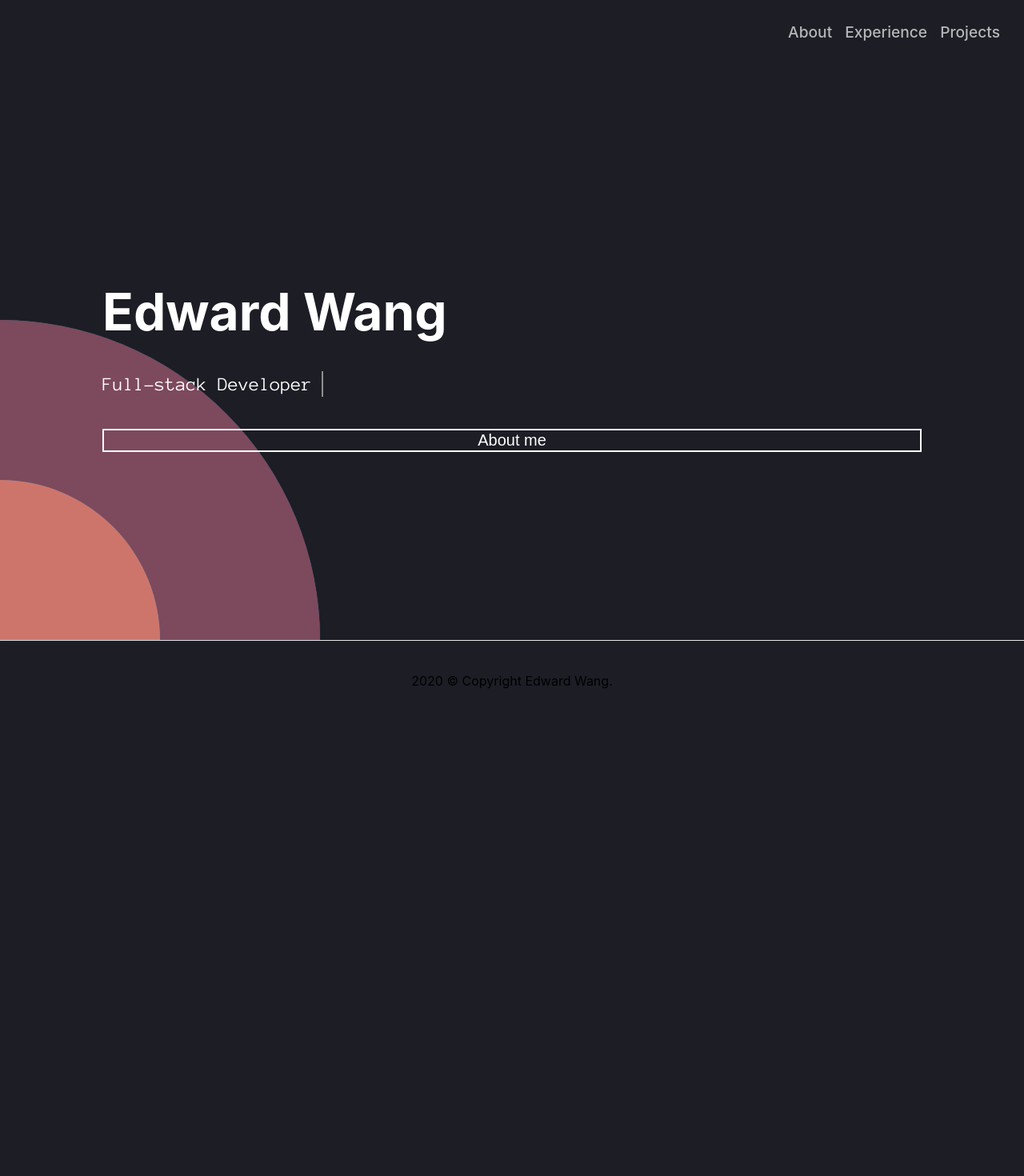
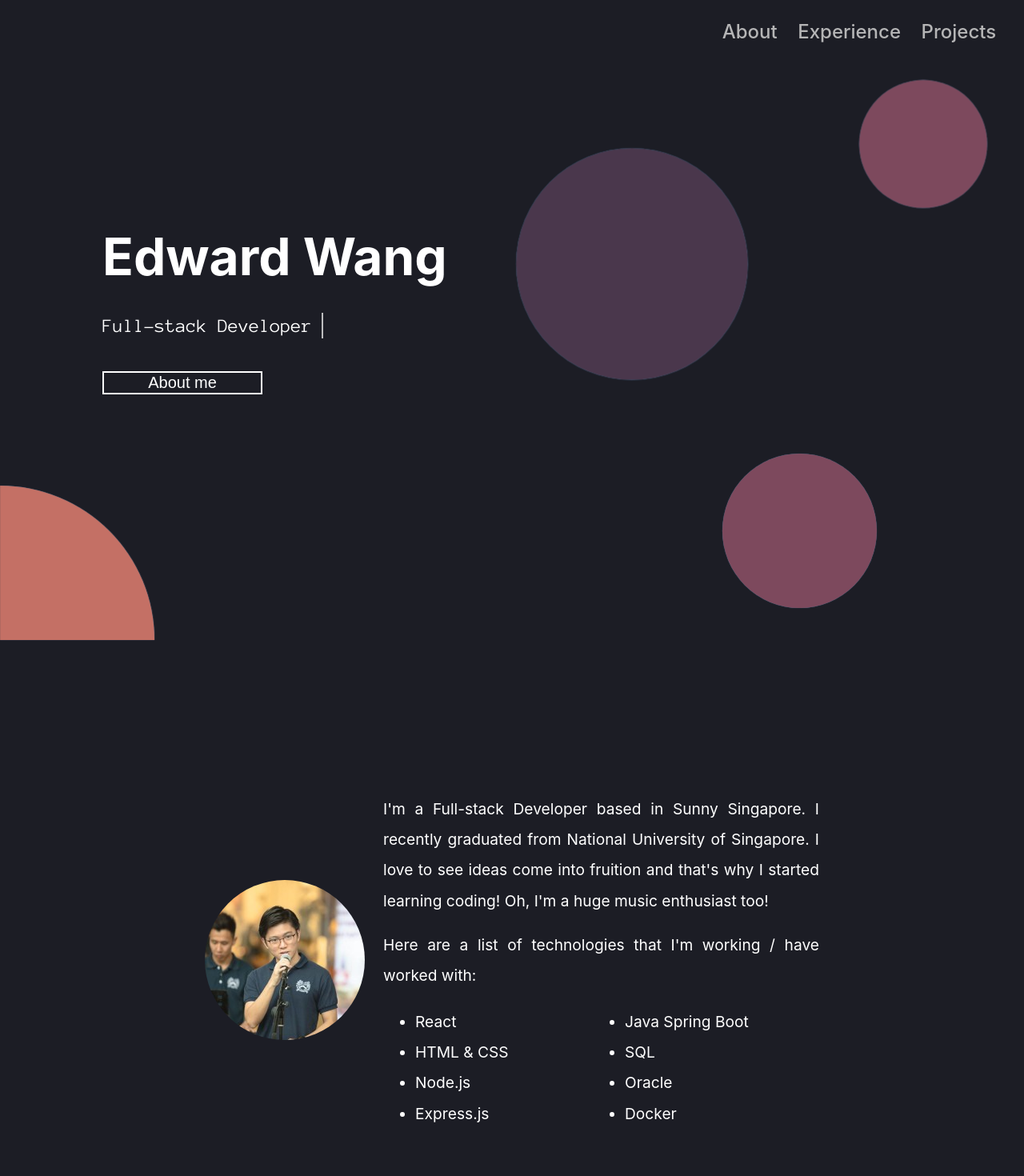
Before and after one commit to wardzxzxc/portfolio-front, a Next.js app: page / in a window 1280 px wide. Shown: the top 1470 px of the page at 80% size. Before the commit the page ends 900 px from the top, so only its background shows below. Built offline with nearby package versions, Linux system fonts and the light colour scheme.

Commit message:
fixed nav bar and added new hyper links

```diff
--- /dev/null
+++ b/components/AboutSection.js
@@ -0,0 +1,100 @@
+import styled from "styled-components";
+import { Element } from "react-scroll";
+
+export const AboutSection = (props) => {
+  return (
+    <MainContainer name="aboutSection">
+      <ProfilePic src="/images/ProfilePic.jpg" />
+      <WriteUp>
+        <Description>
+          I'm a Full-stack Developer based in Sunny Singapore. I recently
+          graduated from National University of Singapore. I love to see ideas
+          come into fruition and that's why I started learning coding! Oh, I'm a
+          huge music enthusiast too!
+        </Description>
+        <Description>
+          Here are a list of technologies that I'm working / have worked with:
+          <Technologies>
+            <li>React</li>
+            <li>HTML & CSS</li>
+            <li>Node.js</li>
+            <li>Express.js</li>
+            <li>Java Spring Boot</li>
+            <li>SQL</li>
+            <li>Oracle</li>
+            <li>Docker</li>
+          </Technologies>
+        </Description>
+      </WriteUp>
+    </MainContainer>
+  );
+};
+
+const Technologies = styled.ul`
+  columns: 2;
+  @media (max-width: 600px) and (min-width: 320px) {
+    text-align: left !important;
+    margin: 5% 5%;
+  }
+`;
+
+const Description = styled.div`
+  font-size: 1.2em;
+  margin-bottom: 3%;
+  margin-top: 0px;
+  font-weight: 400;
+  @media (max-width: 600px) and (min-width: 320px) {
+    font-size: 1em;
+    line-height: 1.7em;
+  }
+  @media (min-width: 1025px) {
+    font-size: 1.2em;
+    line-height: 2em;
+  }
+  @media (min-width: 1441px) {
+    font-size: 1.6em;
+    line-height: 2em;
+  }
+`;
+
+const WriteUp = styled.div`
+  display: flex;
+  flex-direction: column;
+  text-align: justify;
+  @media (max-width: 600px) and (min-width: 320px) {
+    margin: 5% 3% 0 3%;
+  }
+  @media (min-width: 600px) {
+    margin: 5% 0 0 3%;
+  }
+`;
+
+const ProfilePic = styled.img`
+  border-radius: 50%;
+  height: auto;
+  width: auto;
+  @media (max-width: 600px) {
+    height: 30%;
+  }
+`;
+
+const MainContainer = styled(Element)`
+  display: flex;
+  flex-direction: row;
+  align-items: center;
+  color: white;
+  justify-content: space-around;
+  height: 100vh;
+  min-height: 100vh;
+  @media (max-width: 600px) and (min-width: 320px) {
+    flex-direction: column;
+    align-items: center;
+    justify-content: center;
+  }
+  @media (min-width: 600px) and (max-width: 1024px) {
+    width: 90%;
+  }
+  @media (min-width: 1025px) {
+    width: 60%;
+  }
+`;
--- a/components/Footer.js
+++ b/components/Footer.js
@@ -11,4 +11,5 @@ const MainContainer = styled.footer`
   display: flex;
   justify-content: center;
   align-items: center;
+  color: white;
 `;
--- a/components/IntroductionSection.js
+++ /dev/null
@@ -1,140 +0,0 @@
-import styled, { keyframes } from "styled-components";
-import { TransparentButton } from "../components/TransparentButton";
-import { RippleEffectAnimation } from "../components/RippleEffectAnimation";
-import { colors } from "../utils/constants/colors";
-
-export const IntroductionSection = (props) => {
-  return (
-    <MainContainer>
-      <RippleEffectAnimation />
-      <WriteUp>
-        <Name>Edward Wang</Name>
-        <Role>Full-stack Developer</Role>
-        <TransparentButton text="About me" />
-      </WriteUp>
-      {/* <ProfilePic src="/images/ProfilePic.jpg" alt="Avatar" /> */}
-    </MainContainer>
-  );
-};
-
-const WriteUp = styled.div`
-  display: flex;
-  flex-direction: column;
-  flex: 5;
-  justify-content: center;
-  @media (max-width: 600px) {
-    text-align: center;
-    height: 20%;
-  }
-  z-index: 2;
-`;
-
-const Name = styled.h1`
-  color: ${colors.mainHeader};
-  font-size: 4em;
-  @media only screen and (min-width: 600px) {
-    line-height: 1em;
-  }
-`;
-
-const TypeWriterFront = keyframes`
-  from {
-    width: 0;
-  }
-
-  to {
-    width: 11.5em;
-  }
-`;
-
-const BlinkTextCursor = keyframes`
-  from {
-    border-right-color: ${colors.mainHeader};
-  }
-  to {
-    border-right-color: transparent;
-  }
-`;
-
-const Role = styled.div`
-  color: ${colors.mainHeader};
-  margin-top: 0px;
-  margin-bottom: 5vh;
-  font-family: "Anonymous Pro", monospace;
-  font-size: 1.5em;
-  overflow: hidden;
-  border-right: 2px solid ${colors.mainHeader};
-  width: 11.5em;
-  white-space: nowrap;
-  animation: ${TypeWriterFront} 4s steps(44, end) 500ms 1 normal both,
-    ${BlinkTextCursor} 400ms steps(44, end) infinite normal;
-  @media (max-width: 600px) {
-    width: 100%;
-    align-self: center;
-  }
-`;
-
-const RotateY = keyframes`
-to {
-  transform: rotateY(360deg);
-}
-`;
-
-const ProfilePic = styled.img`
-  flex: 1;
-  border-radius: 50%;
-  height: 210px;
-  width: 210px;
-  animation: ${RotateY} 1s linear;
-  &:hover {
-    transform: rotateY(360deg);
-    transition: transform 0.8s ease-in-out;
-  }
-`;
-
-const MainContainer = styled.div`
-  display: flex;
-  flex-direction: row;
-  align-items: center;
-  width: 80%;
-  overflow: hidden;
-  @media (max-width: 600px) {
-    flex-direction: column;
-    align-items: center;
-  }
-  height: 90vh;
-`;
-
-// const Technologies = styled.ul`
-//   columns: 2;
-//   @media (max-width: 600px) {
-//     text-align: left !important;
-//     margin: 5% 5%;
-//   }
-// `;
-
-// const Description = styled.div`
-//   color: #324e7b;
-//   font-size: 1.2rem;
-//   margin-bottom: 3%;
-//   margin-top: 0px;
-//   font-weight: 400;
-// `;
-
-// const WriteUp = styled.div`
-//   display: flex;
-//   justify-content: center;
-//   flex-direction: column;
-//   text-align: justify;
-//   text-justify: inter-word;
-//   margin-top: 5%;
-//   @media (max-width: 960px) {
-//     margin: 5% 5%;
-//   }
-//   @media (max-width: 600px) {
-//     text-align: center;
-//     margin: 5% 5%;
-//   }
-// `;
-
-export default IntroductionSection;
--- /dev/null
+++ b/components/LandingSection.js
@@ -0,0 +1,95 @@
+import styled, { keyframes } from "styled-components";
+import { TransparentButton } from "./TransparentButton";
+import { RippleEffectAnimation } from "./RippleEffectAnimation";
+import { Link } from "react-scroll";
+import { colors } from "../utils/constants/colors";
+
+export const LandingSection = (props) => {
+  return (
+    <MainContainer>
+      <RippleEffectAnimation />
+      <Name>Edward Wang</Name>
+      <Role>Full-stack Developer</Role>
+      <Link
+        activeClass="active"
+        to="aboutSection"
+        spy={true}
+        smooth={true}
+        duration={1000}
+      >
+        <ButtonWrapper>
+          <TransparentButton text="About me" />
+        </ButtonWrapper>
+      </Link>
+    </MainContainer>
+  );
+};
+
+const ButtonWrapper = styled.div`
+  width: 200px;
+`;
+
+const Name = styled.h1`
+  color: ${colors.mainHeader};
+  font-size: 4em;
+  margin-top: 0 !important;
+  z-index: 2;
+  @media (max-width: 768px) and (min-width: 320px) {
+    line-height: 1em;
+  }
+  @media (min-width: 1441px) {
+    font-size: 7em;
+  }
+`;
+
+const TypeWriterFront = keyframes`
+  from {
+    width: 0;
+  }
+
+  to {
+    width: 11.5em;
+  }
+`;
+
+const BlinkTextCursor = keyframes`
+  from {
+    border-right-color: ${colors.mainHeader};
+  }
+  to {
+    border-right-color: transparent;
+  }
+`;
+
+const Role = styled.div`
+  color: ${colors.mainHeader};
+  margin-top: 0px;
+  margin-bottom: 5vh;
+  font-family: "Anonymous Pro", monospace;
+  font-size: 1.5em;
+  overflow: hidden;
+  border-right: 2px solid ${colors.mainHeader};
+  width: 11.5em;
+  white-space: nowrap;
+  z-index: 2;
+  animation: ${TypeWriterFront} 4s steps(44, end) 500ms 1 normal both,
+    ${BlinkTextCursor} 400ms steps(44, end) infinite normal;
+  @media (max-width: 768px) and (min-width: 320px) {
+    font-size: 1.2em;
+  }
+`;
+
+const MainContainer = styled.section`
+  display: flex;
+  flex-direction: column;
+  justify-content: center;
+  height: 100vh;
+  min-height: 100vh;
+  width: 80%;
+  @media (max-width: 600px) and (min-width: 320px) {
+    text-align: center;
+    align-items: center;
+  }
+`;
+
+export default LandingSection;
--- a/components/NavBar.js
+++ b/components/NavBar.js
@@ -2,6 +2,7 @@ import styled from "styled-components";
 import { FontAwesomeIcon } from "@fortawesome/react-fontawesome";
 import { faBars } from "@fortawesome/free-solid-svg-icons";
 import { colors } from "../utils/constants/colors";
+import { Link } from "react-scroll";
 
 export const NavBar = (props) => {
   const { closeDropdown, openDropdown, isDropdownVisible } = props;
@@ -9,7 +10,15 @@ export const NavBar = (props) => {
   return (
     <MainContainer>
       <NavBarWrapper>
-        <NavBarLink href="#About">About</NavBarLink>
+        <NavBarLink
+          activeClass="active"
+          to="aboutSection"
+          spy={true}
+          smooth={true}
+          duration={1000}
+        >
+          About
+        </NavBarLink>
         <NavBarLink href="#Skills">Experience</NavBarLink>
         <NavBarLink href="#Projects">Projects</NavBarLink>
         <HamburgerIcon
@@ -26,7 +35,7 @@ export const NavBar = (props) => {
 
 const HamburgerIcon = styled(FontAwesomeIcon)`
   display: none;
-  @media (max-width: 600px) {
+  @media (max-width: 768px) {
     display: block;
     width: 25px;
   }
@@ -39,8 +48,11 @@ const MainContainer = styled.div`
   align-items: center;
   height: 10vh;
   padding: 0 22px;
-  @media (max-width: 600px) {
-    z-index: -1;
+  overflow: hidden;
+  position: fixed;
+  top: 0;
+  @media (max-width: 768px) {
+    z-index: 2;
   }
 `;
 
@@ -49,18 +61,19 @@ const NavBarWrapper = styled.div`
   display: flex;
 `;
 
-const NavBarLink = styled.a`
+const NavBarLink = styled(Link)`
   color: ${colors.inactiveLinkColor};
   text-decoration: none;
-  font-size: 1.2rem;
+  font-size: 1.5rem;
   opacity: 0.9;
-  padding: 0 0.5rem;
+  padding: 0 0.8rem;
   font-weight: 500;
+  z-index: 5;
   &:hover {
-    text-decoration: underline;
+    text-decoration: none;
     color: ${colors.activeLinkColor};
   }
-  @media (max-width: 600px) {
+  @media (max-width: 768px) {
     display: none;
   }
 `;
--- a/components/RightNav.js
+++ b/components/RightNav.js
@@ -1,4 +1,5 @@
 import styled from "styled-components";
+import { Link } from "react-scroll";
 import { colors } from "../utils/constants/colors";
 import { FontAwesomeIcon } from "@fortawesome/react-fontawesome";
 import { faTimes } from "@fortawesome/free-solid-svg-icons";
@@ -17,9 +18,35 @@ export const SideModal = (props) => {
           }}
         />
       </IconWrapper>
+      <NavLinksContainer>
+        <NavLink
+          activeClass="active"
+          to="aboutSection"
+          spy={true}
+          smooth={true}
+          duration={1000}
+        >
+          About
+        </NavLink>
+        <NavLink>Experience</NavLink>
+        <NavLink>Projects</NavLink>
+      </NavLinksContainer>
     </MainContainer>
   );
 };
+
+const NavLinksContainer = styled.div`
+  display: flex;
+  flex-direction: column;
+  align-items: center;
+`;
+
+const NavLink = styled(Link)`
+  color: white;
+  text-align: center;
+  font-size: 1.6em;
+  margin: 5% 0;
+`;
 
 const IconWrapper = styled.div`
   margin-top: 30px;
@@ -28,13 +55,13 @@ const IconWrapper = styled.div`
 
 const MainContainer = styled.div`
   display: none;
-  @media (max-width: 600px) {
+  @media (max-width: 768px) {
     height: 100%;
     background-color: ${colors.backgroundColor};
     display: flex;
     flex-direction: column;
-    z-index: 1;
     position: fixed;
+    overflow: auto;
     top: 0;
     right: 0;
     box-shadow: 5px 10px 18px black;
@@ -42,6 +69,7 @@ const MainContainer = styled.div`
     transform: ${(props) =>
       props.isVisible ? "translateX(0)" : "translateX(100%)"};
     transition: transform 0.3s ease-in-out;
+    z-index: 3;
   }
 `;
 
--- a/components/RippleEffectAnimation.js
+++ b/components/RippleEffectAnimation.js
@@ -4,7 +4,9 @@ export const RippleEffectAnimation = (props) => {
   return (
     <RippleBackground>
       <SmallCircle />
+      <FullCircle />
       <MediumCircle />
+      <LargeCycle />
     </RippleBackground>
   );
 };
@@ -27,19 +29,62 @@ const RippleEffect = keyframes`
   }
 `;
 
+const RippleInverseEffect = keyframes`
+  0%{
+    transform: scale(1.0);
+  }
+
+  50%{
+    transform: scale(0.8);
+  }
+
+  100%{
+    transform: scale(1.0);
+  }
+`;
+
 const MediumCircle = styled.div`
-  width: 400px;
-  height: 400px;
-  left: 0px;
-  bottom: 0px;
+  width: 200px;
+  height: 200px;
   position: absolute;
-  border-radius: 0 400px 0 0;
+  bottom: 5%;
+  border-radius: 100px 100px;
   background: #97566c;
   animation: ${RippleEffect} 10s infinite;
   box-shadow: 0px 0px 1px 0px #508fb9;
   opacity: 0.8;
-  transform-origin: bottom left;
-  z-index: 1;
+  transform-origin: bottom right;
+  @media (max-width: 600px) and (min-width: 320px) {
+    width: 70px;
+    height: 140px;
+    border-radius: 70px 0 0 70px;
+    right: 0px;
+  }
+  @media (min-width: 600px) {
+    left: 70%;
+  }
+`;
+
+const FullCircle = styled.div`
+  position: absolute;
+  border-radius: 150px 150px;
+  background-color: #503b52;
+  animation: ${RippleEffect} 10s infinite;
+  box-shadow: 0px 0px 1px 0px #508fb9;
+  width: 300px;
+  height: 300px;
+  bottom: 40%;
+  opacity: 0.9;
+  @media (max-width: 600px) and (min-width: 320px) {
+    width: 150px;
+    height: 300px;
+    border-radius: 150px 0 0 150px;
+    transform-origin: right;
+    right: 0px;
+  }
+  @media (min-width: 600px) {
+    left: 50%;
+  }
 `;
 
 const SmallCircle = styled.div`
@@ -54,5 +99,20 @@ const SmallCircle = styled.div`
   bottom: 0px;
   opacity: 0.9;
   transform-origin: bottom left;
-  z-index: 2;
 `;
+
+const LargeCycle = styled.div`
+  @media (min-width: 1200px) {
+    width: 200px;
+    height: 200px;
+    position: absolute;
+    bottom: 5%;
+    border-radius: 100px 100px;
+    background: #97566c;
+    animation: ${RippleEffect} 10s infinite;
+    box-shadow: 0px 0px 1px 0px #508fb9;
+    opacity: 0.8;
+    right: 2%;
+    top: 10%;
+  }
+`;
--- a/components/TransparentButton.js
+++ b/components/TransparentButton.js
@@ -17,4 +17,6 @@ const ButtonText = styled.div`
 const MainContainer = styled.button`
   background-color: transparent;
   border: 2px solid ${colors.activeLinkColor};
+  width: 100%;
+  z-index: 2;
 `;
--- a/package.json
+++ b/package.json
@@ -15,6 +15,7 @@
     "next": "9.4.4",
     "react": "16.13.1",
     "react-dom": "16.13.1",
+    "react-scroll": "^1.8.1",
     "styled-components": "^5.1.1"
   },
   "devDependencies": {
--- a/pages/_app.js
+++ b/pages/_app.js
@@ -13,8 +13,8 @@ const GlobalStyle = createGlobalStyle`
                 sans-serif;
         font-size: 100%;
         line-height: 2rem;
-        min-width: 600px;
         background-color: ${colors.backgroundColor};
+        min-width: 320px;
     }
     header {
       font-family: -apple-system, BlinkMacSystemFont, Segoe UI, Roboto,
--- a/pages/index.js
+++ b/pages/index.js
@@ -2,7 +2,8 @@ import { useState, useEffect } from "react";
 import Head from "next/head";
 import styled from "styled-components";
 import { NavBar } from "../components/NavBar";
-import { IntroductionSection } from "../components/IntroductionSection";
+import { LandingSection } from "../components/LandingSection";
+import { AboutSection } from "../components/AboutSection";
 import { Footer } from "../components/Footer";
 import { SideModal } from "../components/RightNav";
 import { Experience } from "../components/Experience";
@@ -24,8 +25,8 @@ export default function Home() {
         <link rel="icon" href="/logo.png" />
         <meta
           name="viewport"
-          content="width=device-width, initial-scale=1.0"
-        ></meta>
+          content="width=device-width,minimum-scale=1,maximum-scale=1"
+        />
       </Head>
       <NavBar openDropdown={() => setDropdown(true)} />
       <SideModal
@@ -33,9 +34,9 @@ export default function Home() {
         isDropdownVisible={dropdown}
       />
       <Content>
-        <IntroductionSection />
+        <LandingSection id="landingSection" />
+        <AboutSection />
       </Content>
-
       {/* <Experience
         currentActiveTab={currentActiveTab}
         setUbsActive={() => setCurrentActiveTab("UBS")}
@@ -52,6 +53,5 @@ export default function Home() {
 const Content = styled.div`
   display: flex;
   flex-direction: column;
-  height: 100%;
   align-items: center;
 `;
```
Also changed, not shown: 1 other file (tests, documents, lock files or other folders).
